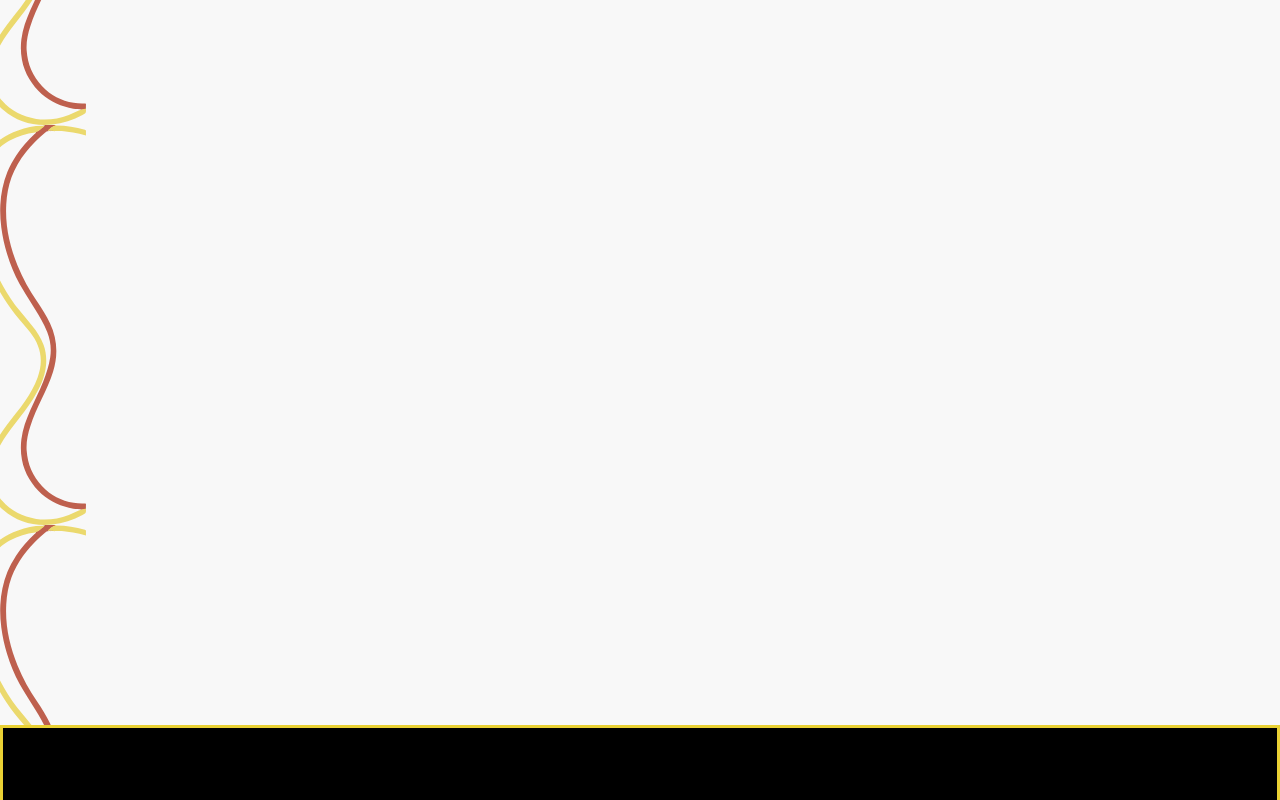
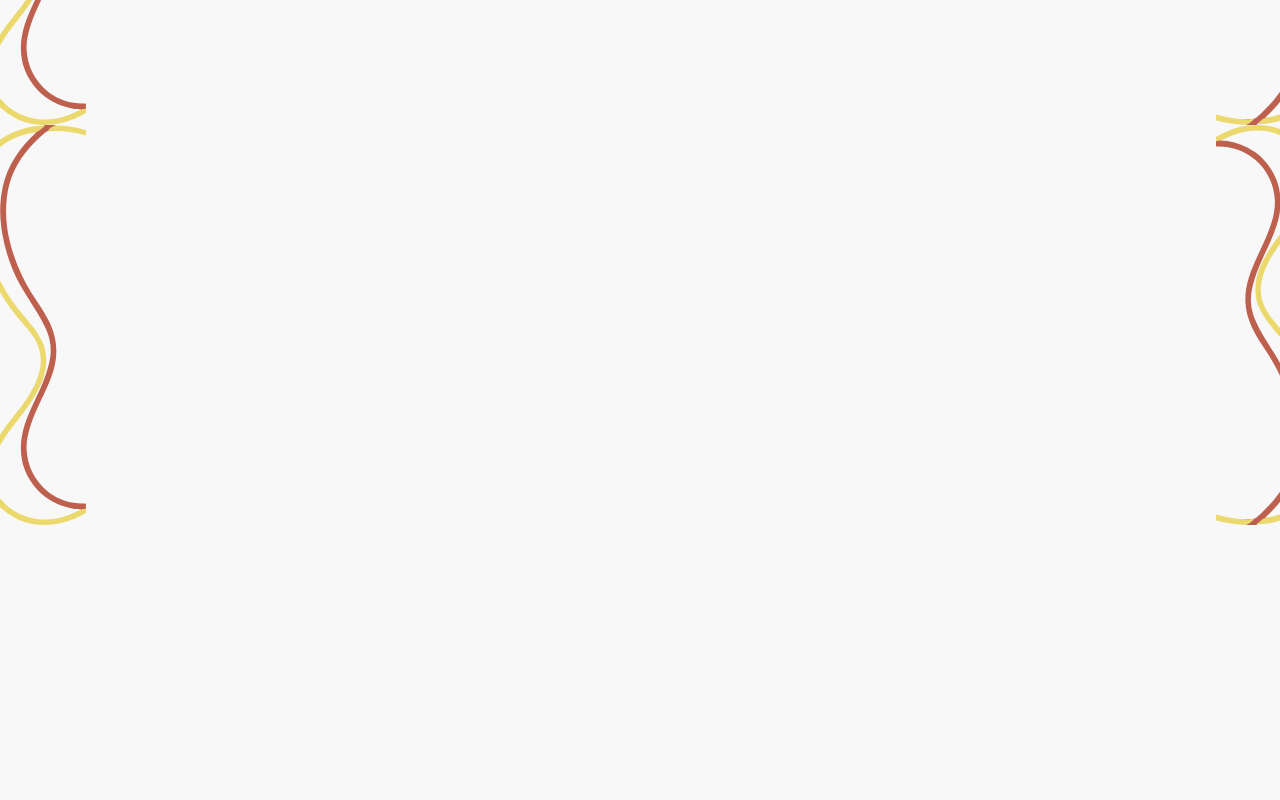
Before and after one commit to JorgeLG87/Lomos-the-G.O.A.T, a React (Vite) app: page /showcart in a window 1280 px wide. Shown: the part 460-1260 px from the top of the page. After the commit the page ends 985 px from the top, so only its background shows below. Built offline with nearby package versions, Linux system fonts and the light colour scheme; the HTML template or start-up script is replaced by a standard one.

Commit message:
Still working in the CSS.

```diff
--- a/src/App.css
+++ b/src/App.css
@@ -3,13 +3,17 @@ body {
   background-color: #f8f8f8f5;
   padding: 0px;
   width: 100vw;
+  /* overflow-x: hidden; */
+
 }
 
 
 html {
   width: 100vw;
   height: 100%;
+  overflow-x: hidden;
 }
+
 .logo {
   display: flex;
   position: absolute;
@@ -24,7 +28,11 @@ html {
 
 .dropdown {
   z-index: 100;
-  width: 100%;
+  width: 100vw;
+  /* border: 2px solid black; */
+  /* border-right: 2px solid black; */
+  overflow-x: hidden;
+  /* overflow: hidden; */
 }
 
 .mother-container-socialmedia {
@@ -48,3 +56,10 @@ html {
   opacity: 1;
   visibility: visible;
 } */
+
+.overlay {
+  position: relative;
+  width: 100vw;
+  overflow-x: hidden;
+  /* border: 3px solid green; */
+}
--- a/src/App.jsx
+++ b/src/App.jsx
@@ -86,9 +86,9 @@ function App() {
       {/* <div className="mother-container-socialmedia"> */}
       {/* </div> */}
       </CartProvider>
+      <SocialMedia/>
       </div>
       {/* <footer style={{bottom:"0px", position:"absolute"}}> */}
-          <SocialMedia/>
       {/* </footer> */}
     </div>
   )
--- a/src/CSS/AboutUs.css
+++ b/src/CSS/AboutUs.css
@@ -114,8 +114,9 @@
 .aboutus-page {
     display: flex;
     /* position: relative;   */
-    margin-bottom: 50px;
+    /* margin-bottom: 50px; */
     width: 100%;
+    height: 100%;
 }
 
 .idealogo-text-container {
--- a/src/Components/Form.css
+++ b/src/Components/Form.css
@@ -7,7 +7,7 @@
     margin-top: 0px;
     width: 100%;
     min-height: 3000px;
-
+    /* border: 1px solid black; */
     overflow: hidden;
     /* border-radius: 20px; */
     /* background-color: white; */
--- a/src/Components/ShowCart.css
+++ b/src/Components/ShowCart.css
@@ -69,17 +69,25 @@
 }
 
 .showcart-page {
+    width: 100%;
+    height: 100vh;
+    /* position: relative; */
     display: flex;
     flex-direction: column;
     /* align-items: center; */
     text-align: center;
     padding-left: 10%;
     padding-right: 10%;
-    min-height: 1000px;
+    /* min-height: 100vh; */
+    overflow-x: hidden;
     /* height: fit-content; */
     @media (width < 450px) {
         padding-left: 0%;
         padding-right: 0%;
+        /* height: max-content; */
+        /* overflow-y: scroll; */
+        /* overflow-x: none; */
+        /* border: 3px solid green; */
     }
 }
 
@@ -164,3 +172,20 @@
         margin-left: -12%;
         z-index: -1;
 }
+
+.sideborder-right-container2 {
+    position: absolute;
+    display: flex;
+    flex-direction: column;
+    margin-left: 85%;
+    overflow: hidden;
+    /* background: tra; */
+    /* border: 1px solid black; */
+}
+
+/* .side-border-right2 {
+    height: 400px;
+    margin-top: 0px;
+    opacity: 0.7;
+    margin-left: 10%;
+} */
--- a/src/Components/ShowCart.jsx
+++ b/src/Components/ShowCart.jsx
@@ -92,6 +92,21 @@ export default function ShowCart() {
                     )
                 })}
             </div>
+
+            <div className="sideborder-right-container2">
+                <img src="/sideborder-right.svg" className="side-border-right"/>
+                <img src="/sideborder-right.svg" className="side-border-right"/>
+                <img src="/sideborder-right.svg" className="side-border-right"/>
+                <img src="/sideborder-right.svg" className="side-border-right"/>
+                <img src="/sideborder-right.svg" className="side-border-right"/>
+                <img src="/sideborder-right.svg" className="side-border-right"/>
+                <img src="/sideborder-right.svg" className="side-border-right"/>
+                <img src="/sideborder-right.svg" className="side-border-right"/>
+                <img src="/sideborder-right.svg" className="side-border-right"/>
+                <img src="/sideborder-right.svg" className="side-border-right"/>
+                <img src="/sideborder-right.svg" className="side-border-right"/>
+            </div>
+
         </div>
     )
 }
--- a/src/Components/SocialMedia.css
+++ b/src/Components/SocialMedia.css
@@ -18,11 +18,12 @@
     display: flex;
     flex-direction: column;
     width: 100vw;
-    position: relative;
+    position: absolute;
     align-items: center;
     justify-content:center;
     /* margin-top: 100%; */
     padding-bottom: 20px;
+    /* bottom: 0; */
     height: 200px;
     background-color: black;
     border: 3px solid #E9D134;
@@ -30,6 +31,8 @@
     @media (width < 450px) {
         border-radius: 0px;
         width: 98.5%;
+        /* bottom: -225px; */
+        margin-top: 0%;
     }
 }
 
--- a/src/index.css
+++ b/src/index.css
@@ -4,7 +4,8 @@
 } */
 
 #root {
-    width: 100vw;
+    /* width: 100vw; */
+    overflow-x: hidden;
 }
 
 body {
@@ -12,9 +13,12 @@ body {
     width: 100vw;
     height: 100%;
     margin: 0px;
+    /* overflow-x: hidden; */
 }
 
 html {
-    width: 100vw;
+    /* width: 100vw; */
     height: 100%;
+    /* overflow: hidden; */
+    /* overflow-x: hidden; */
 }
```
